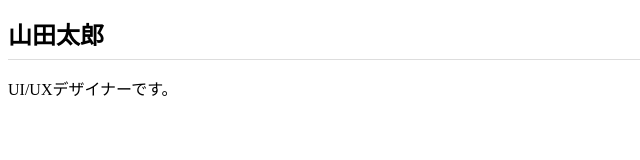
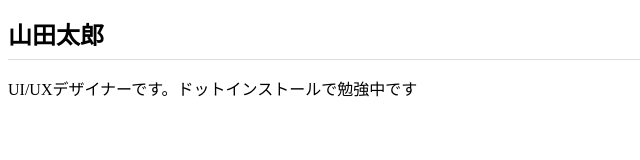
Before and after one commit to okky-gif/okky-gif.github, a plain HTML site: page index.html in a window 1280 px wide. Shown: the whole page, without its empty margins (0-640 px from the left). Drawn offline with Linux system fonts and the light colour scheme.

Commit message:
Add files via upload

```diff
--- a/index.html
+++ b/index.html
@@ -7,6 +7,6 @@
 </head>
 <body>
     <h1>山田太郎</h1>
-    <p>UI/UXデザイナーです。</p>
+    <p>UI/UXデザイナーです。ドットインストールで勉強中です</p>
 </body>
 </html>
```
